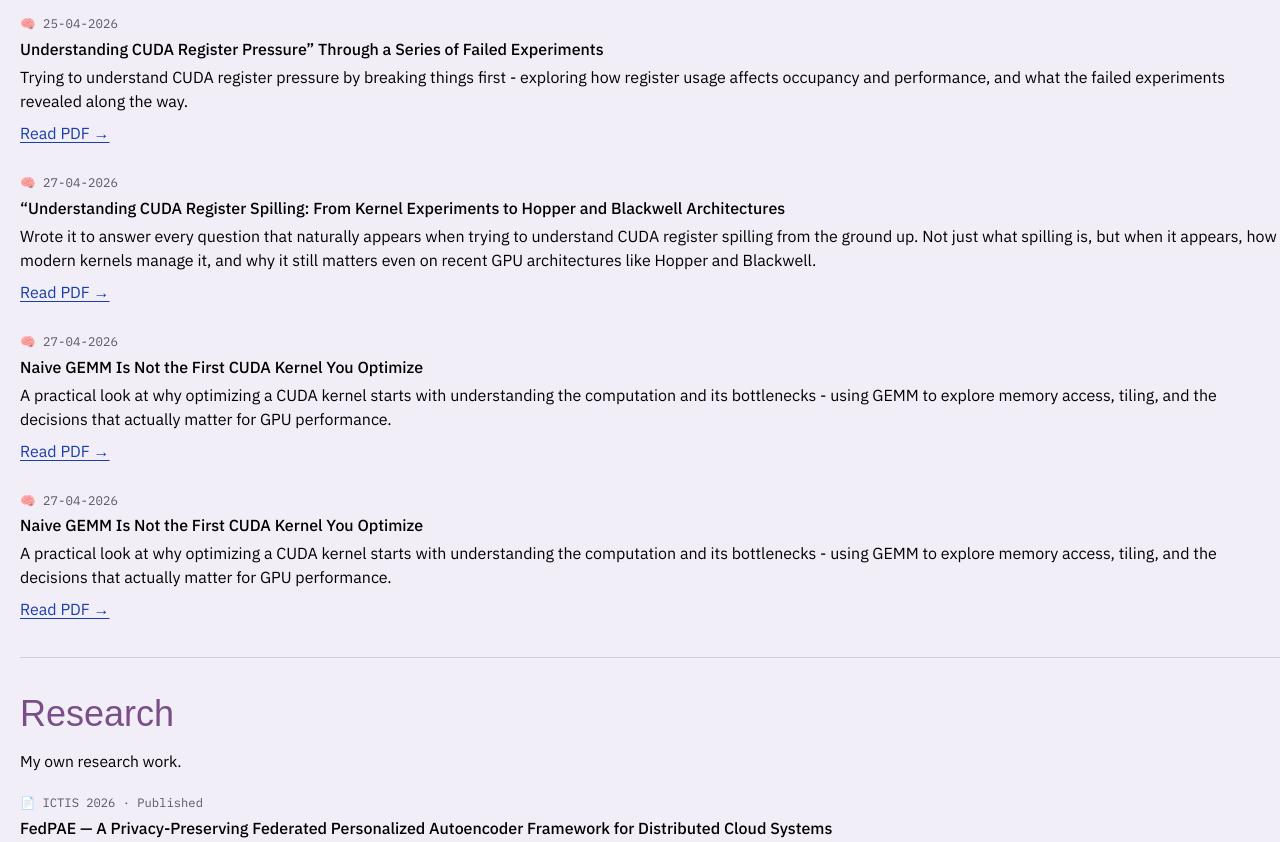
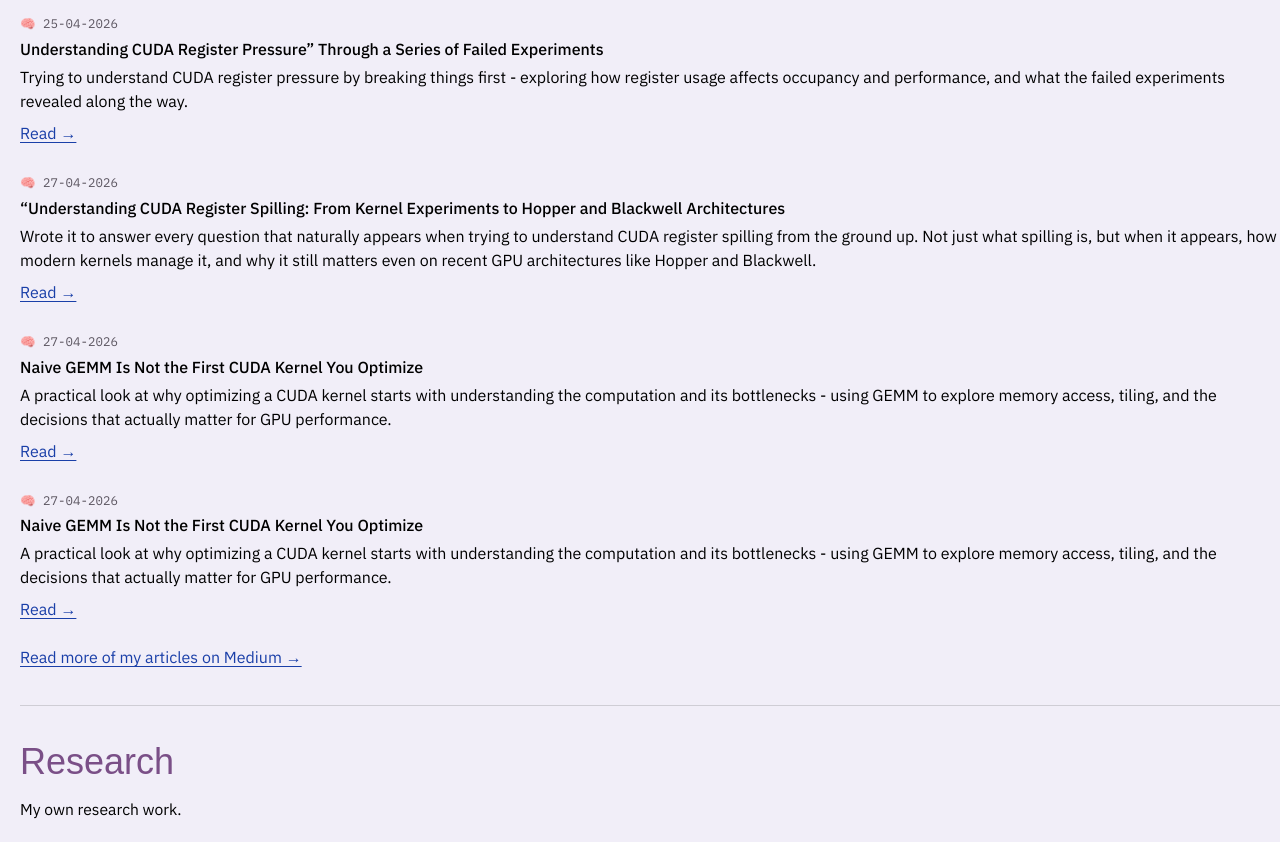
Before and after one commit to pranathi000/portfolio, a Next.js app: page / in a window 1280 px wide. Shown: the part 820-1662 px from the top of the page. Built offline with nearby package versions, Linux system fonts and the light colour scheme; a web font is replaced by a local one.

Commit message:
Modify article links and add Medium reference
Updated the link text for PDF articles and added a link to Medium articles.

```diff
--- a/components/Articles.tsx
+++ b/components/Articles.tsx
@@ -1,5 +1,6 @@
 import Section from "./Section";
 import { articles } from "@/lib/data";
+import { links } from "@/lib/site";
 
 export default function Articles() {
   return (
@@ -11,13 +12,16 @@ export default function Articles() {
             <div className="font-medium">{a.title}</div>
             <p className="max-w-prose mt-1 mb-2">{a.preview}</p>
             {a.pdf ? (
-              <a href={a.pdf} target="_blank" rel="noopener">Read PDF →</a>
+              <a href={a.pdf} target="_blank" rel="noopener">Read →</a>
             ) : (
               <span className="text-faint text-[0.9rem]">PDF coming soon</span>
             )}
           </div>
         ))}
       </div>
+      <p className="mt-6">
+        <a href={links.medium} target="_blank" rel="noopener">Read more of my articles on Medium →</a>
+      </p>
     </Section>
   );
 }
```
